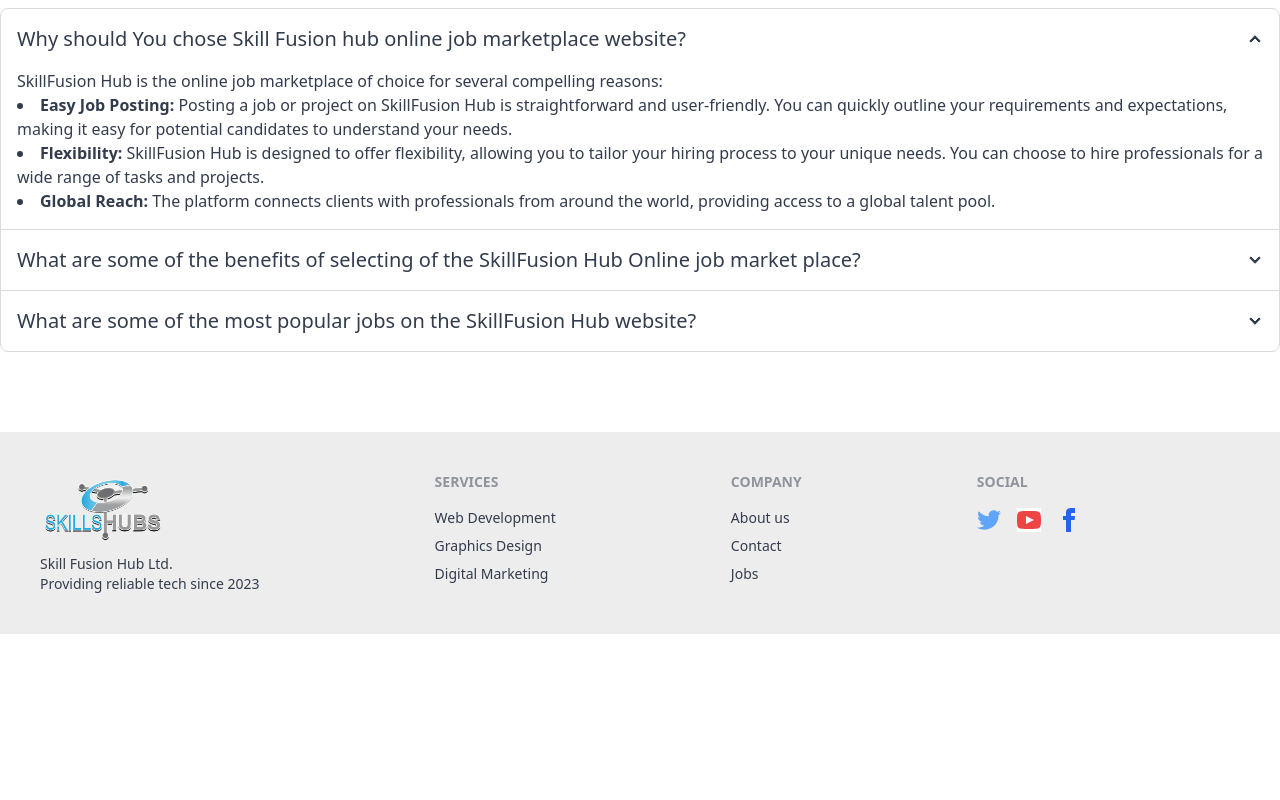
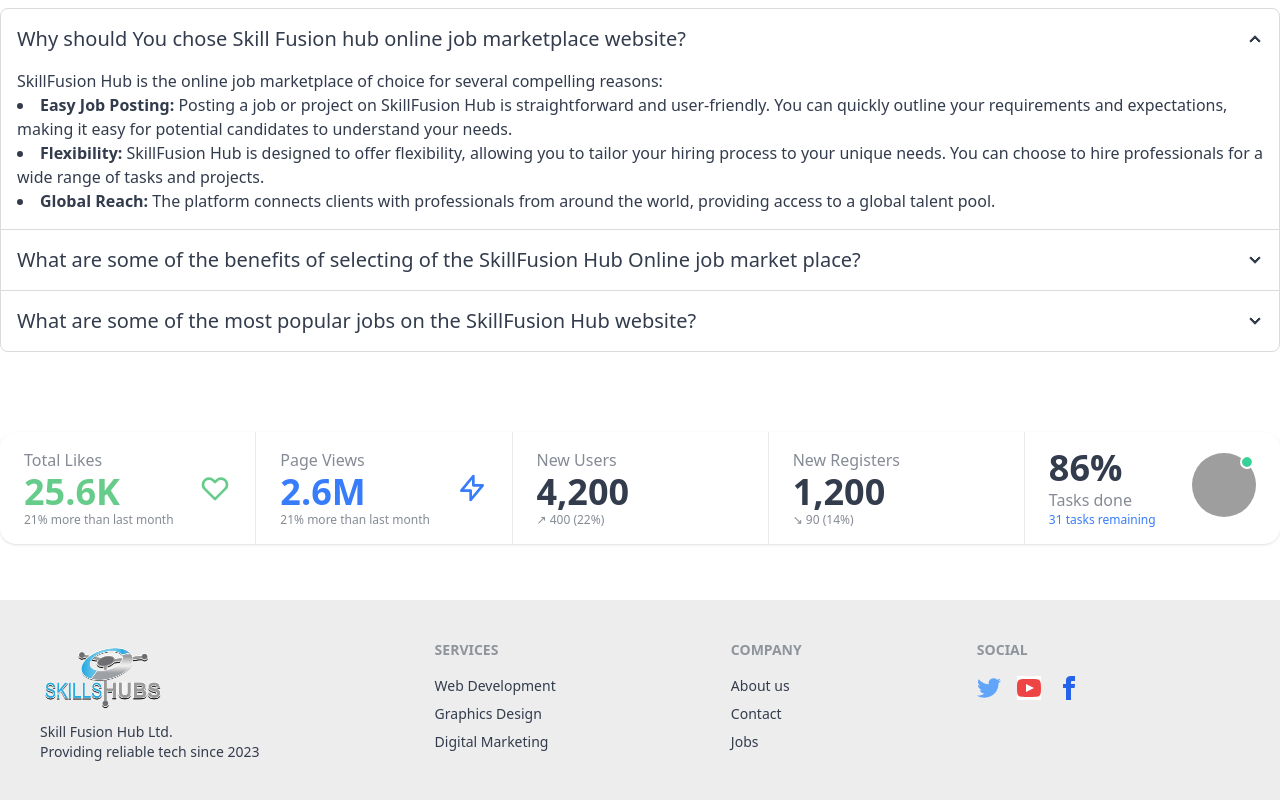
Before and after one commit to Raisul-24/skill-fusion-hub-client-site, a React (Vite) app: page / in a window 1280 px wide. Shown: the part 1068-1868 px from the top of the page. Before the commit the page ends 1702 px from the top, so only its background shows below. Built offline with nearby package versions, Linux system fonts and the light colour scheme; no server answers; grey boxes are pictures that could not be loaded.

Commit message:
add stat and modify code

```diff
--- a/src/Pages/Home/Home.jsx
+++ b/src/Pages/Home/Home.jsx
@@ -35,9 +35,9 @@ const Home = () => {
       <div>
          <Banner></Banner>
          <Marquee pauseOnHover={true} speed={100} className="my-7">
-         <p className="mr-5 font-medium text-orange-950">Unlock opportunities, Bid Now!</p>
-         <p className="mr-5 font-medium text-orange-950">Future Tech Haven Where projects come to life!</p>
-         <p className="mr-5 font-medium text-orange-950">Feel free to use these status messages to encourage users to bid on projects and post their jobs on Future Tech Haven!</p>
+            <p className="mr-5 font-medium text-orange-950">Unlock opportunities, Bid Now!</p>
+            <p className="mr-5 font-medium text-orange-950">Future Tech Haven Where projects come to life!</p>
+            <p className="mr-5 font-medium text-orange-950">Feel free to use these status messages to encourage users to bid on projects and post their jobs on Future Tech Haven!</p>
          </Marquee>
          <Tabs selectedIndex={activeTabIndex}>
             <TabList className="flex flex-col md:flex-row justify-center gap-4">
@@ -88,8 +88,52 @@ const Home = () => {
                </div>
             </TabPanel>
          </Tabs>
+         <Accordion></Accordion>
+         <div className="stats stats-vertical flex justify-center lg:stats-horizontal shadow mb-14">
 
-         <Accordion></Accordion>
+            <div className="stat">
+               <div className="stat-figure text-primary">
+                  <svg xmlns="http://www.w3.org/2000/svg" fill="none" viewBox="0 0 24 24" className="inline-block w-8 h-8 stroke-current"><path strokeLinecap="round" strokeLinejoin="round" strokeWidth="2" d="M4.318 6.318a4.5 4.5 0 000 6.364L12 20.364l7.682-7.682a4.5 4.5 0 00-6.364-6.364L12 7.636l-1.318-1.318a4.5 4.5 0 00-6.364 0z"></path></svg>
+               </div>
+               <div className="stat-title">Total Likes</div>
+               <div className="stat-value text-primary">25.6K</div>
+               <div className="stat-desc">21% more than last month</div>
+            </div>
+            <div className="stat">
+               <div className="stat-figure text-secondary">
+                  <svg xmlns="http://www.w3.org/2000/svg" fill="none" viewBox="0 0 24 24" className="inline-block w-8 h-8 stroke-current"><path strokeLinecap="round" strokeLinejoin="round" strokeWidth="2" d="M13 10V3L4 14h7v7l9-11h-7z"></path></svg>
+               </div>
+               <div className="stat-title">Page Views</div>
+               <div className="stat-value text-secondary">2.6M</div>
+               <div className="stat-desc">21% more than last month</div>
+            </div>
+
+            <div className="stat">
+               <div className="stat-title">New Users</div>
+               <div className="stat-value">4,200</div>
+               <div className="stat-desc">↗︎ 400 (22%)</div>
+            </div>
+
+            <div className="stat">
+               <div className="stat-title">New Registers</div>
+               <div className="stat-value">1,200</div>
+               <div className="stat-desc">↘︎ 90 (14%)</div>
+            </div>
+            <div className="stat">
+               <div className="stat-figure text-secondary">
+                  <div className="avatar online">
+                     <div className="w-16 rounded-full">
+                        <img src="https://i.ibb.co/1Q46JD7/girl1.jpg" />
+                     </div>
+                  </div>
+               </div>
+               <div className="stat-value">86%</div>
+               <div className="stat-title">Tasks done</div>
+               <div className="stat-desc text-secondary">31 tasks remaining</div>
+
+            </div>
+         </div>
+
 
       </div>
    );
```
